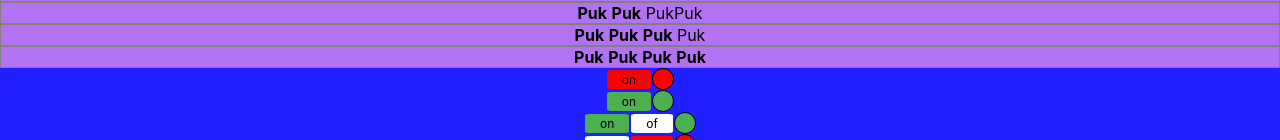
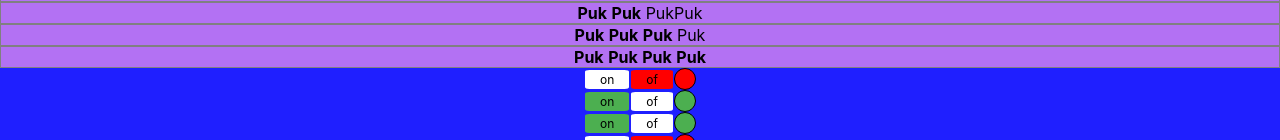
Before and after one commit to Ciahaka/React_Kabzda, a React (Create React App) app: page / in a window 1280 px wide. Shown: the part 812-952 px from the top of the page. Built offline with nearby package versions, Linux system fonts and the light colour scheme.

Commit message:
change OnOf

```diff
--- a/src/component/on_of/OnOf.tsx
+++ b/src/component/on_of/OnOf.tsx
@@ -9,9 +9,9 @@ export type PropsOnOfType = {
 export const OnOf_1 = (props: PropsOnOfType) => {
   return (
     <div className={s.container}>
-      <div className={props.isDone ? s.on || s.normal: s.of}>on</div>
-      {/*<div className={props.isDone ? s.on : s.of }>of</div>*/}
-      <div className={props.isDone ? s.roundOn  : s.roundOf}></div>
+      <div className={props.isDone ? s.on || s.of : s.normal}>on</div>
+      <div className={props.isDone ? s.normal || s.on : s.of}>of</div>
+      <div className={props.isDone ? s.roundOn : s.roundOf}></div>
     </div>
 
   )
```
